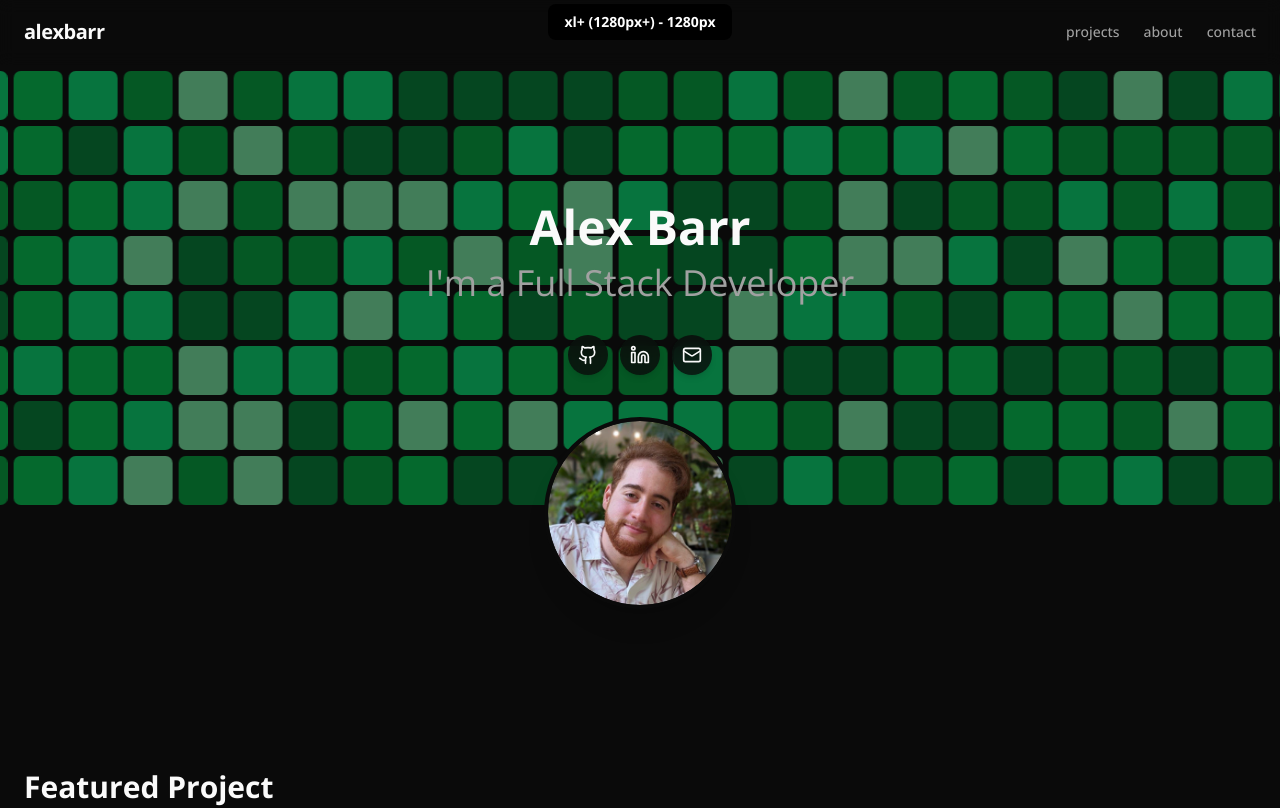
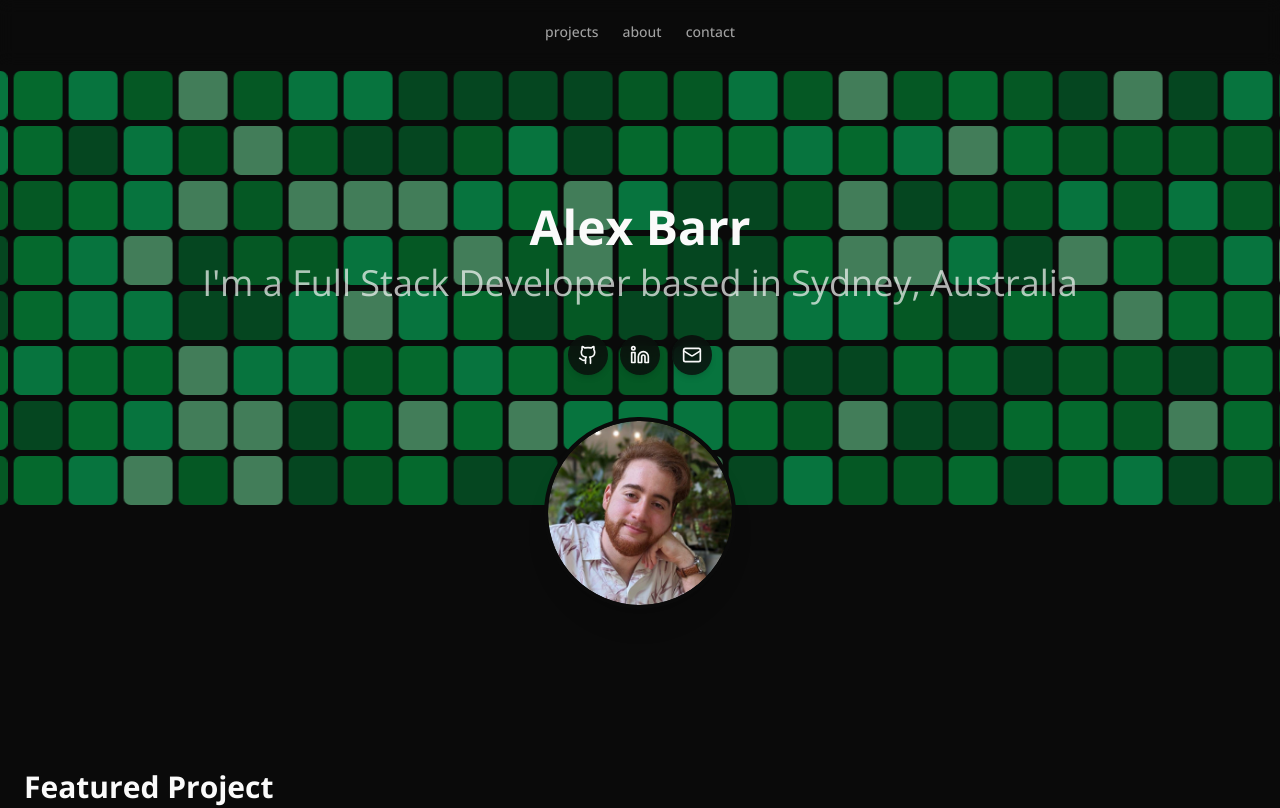
Before and after one commit to AlexanderBarr/alexbarrdotcom, a Next.js app: page / in a window 1280 px wide. Shown: the top 808 px of the page. Built offline with nearby package versions, Linux system fonts and the light colour scheme.

Commit message:
fix: icons

```diff
--- a/src/app/page.tsx
+++ b/src/app/page.tsx
@@ -1,7 +1,6 @@
 import AnimatedHeader from "../components/header/AnimatedHeader";
 import Body from "../components/body/Body";
 import Navbar from "~/components/navbar/Navbar";
-// import { ScrollToTop } from "~/components/ui/scroll-to-top";
 
 export const metadata = {
   title: "My Portfolio",
@@ -12,11 +11,11 @@ export default function Home() {
   return (
     <main className="bg-background text-foreground min-h-screen min-w-screen overflow-hidden">
       <Navbar />
+
       <AnimatedHeader />
       <div className="mt-16 md:mt-20 lg:mt-24">
         <Body />
       </div>
-      {/* <ScrollToTop /> */}
     </main>
   );
 }
--- a/src/components/body/Body.tsx
+++ b/src/components/body/Body.tsx
@@ -11,7 +11,7 @@ const Body = () => {
       <div className="container mx-auto max-w-7xl space-y-12">
         {/* Featured Project - Hidden on Mobile */}
         {featuredProject && (
-          <div className="hidden space-y-4 sm:block">
+          <div className="hidden space-y-4 sm:block" id="projects">
             <h2 className="text-foreground text-2xl font-bold sm:text-3xl">
               Featured Project
             </h2>
@@ -39,6 +39,26 @@ const Body = () => {
           </div>
         </div>
       </div>
+
+      {/* About Me Section */}
+      {/* <div className="space-y-4" id="about">
+        <h2 className="text-foreground text-2xl font-bold sm:text-3xl">
+          About Me
+        </h2>
+        <div className="prose dark:prose-invert max-w-prose">
+          <p>
+            I'm a passionate software developer with a keen interest in creating
+            innovative and user-friendly web applications. My expertise spans
+            full-stack development, with a focus on modern web technologies like
+            React, Next.js, and TypeScript.
+          </p>
+          <p>
+            When I'm not coding, I enjoy exploring new technologies,
+            contributing to open-source projects, and continuously expanding my
+            skill set to solve complex technical challenges.
+          </p>
+        </div>
+      </div> */}
     </div>
   );
 };
--- a/src/components/header/ProfileHeaderContent.tsx
+++ b/src/components/header/ProfileHeaderContent.tsx
@@ -9,13 +9,13 @@ export default function ProfileHeaderContent() {
         <div className="text-foreground text-2xl font-bold sm:text-3xl md:text-4xl lg:text-5xl">
           Alex Barr
         </div>
-        <div className="text-muted-foreground text-xl sm:text-2xl md:text-3xl lg:text-4xl">
-          I&apos;m a Full Stack Developer
+        <div className="text-foreground text-xl opacity-70 sm:text-2xl md:text-3xl lg:text-4xl">
+          I&apos;m a Full Stack Developer based in Sydney, Australia
         </div>
       </h1>
       <div className="mt-4 flex gap-3 sm:mt-6 md:mt-8">
         <a
-          href="https://github.com/yourusername"
+          href="https://github.com/AlexanderBarr"
           target="_blank"
           rel="noopener noreferrer"
           className="group flex items-center"
@@ -27,7 +27,7 @@ export default function ProfileHeaderContent() {
           <span className="sr-only">GitHub</span>
         </a>
         <a
-          href="https://linkedin.com/in/yourusername"
+          href="https://www.linkedin.com/in/alex-b-950725113/"
           target="_blank"
           rel="noopener noreferrer"
           className="group flex items-center"
@@ -39,7 +39,7 @@ export default function ProfileHeaderContent() {
           <span className="sr-only">LinkedIn</span>
         </a>
         <a
-          href="mailto:your.email@example.com"
+          href="mailto:business@alexbarr.com"
           className="group flex items-center"
           aria-label="Email Contact"
         >
--- a/src/components/navbar/Navbar.tsx
+++ b/src/components/navbar/Navbar.tsx
@@ -12,7 +12,7 @@ import ScreenSizeDebugger from "../SiteMaintance/ScreenSizeDebugger";
 import { useEffect, useState } from "react";
 
 const navItems = [
-  { label: "projects", href: "/projects" },
+  { label: "projects", href: "#projects" },
   { label: "about", href: "/about" },
   { label: "contact", href: "/contact" },
 ];
@@ -39,18 +39,18 @@ export default function Navbar() {
           : "bg-background/0 border-transparent",
       )}
     >
-      <div className="mx-auto flex h-16 max-w-7xl items-center justify-between px-4 sm:px-6">
-        <Link
+      <div className="flex h-16 max-w-screen items-center justify-center sm:px-6">
+        {/* <Link
           href="/"
           className="text-foreground hover:text-foreground/80 text-xl font-bold tracking-tight transition-colors"
         >
           alexbarr
-        </Link>
+        </Link> */}
 
         {/* Centered ScreenSizeDebugger within the navbar */}
-        <div className="items-start justify-center md:flex md:flex-1">
+        {/* <div className="items-start justify-center md:flex md:flex-1">
           <ScreenSizeDebugger />
-        </div>
+        </div> */}
 
         {/* Desktop Navigation Links */}
         <div className="hidden items-center gap-6 md:flex">
```
Also changed, not shown: public/tech-icons/WordPress.svg.
